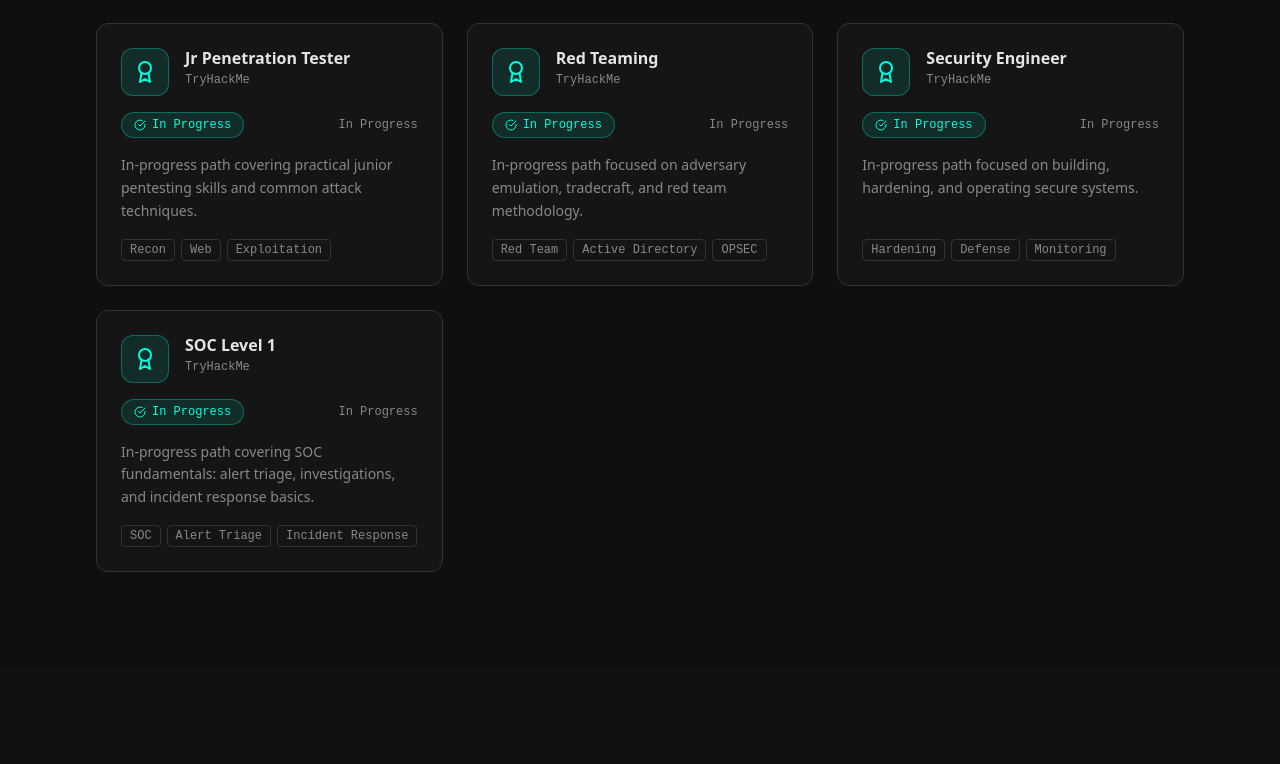
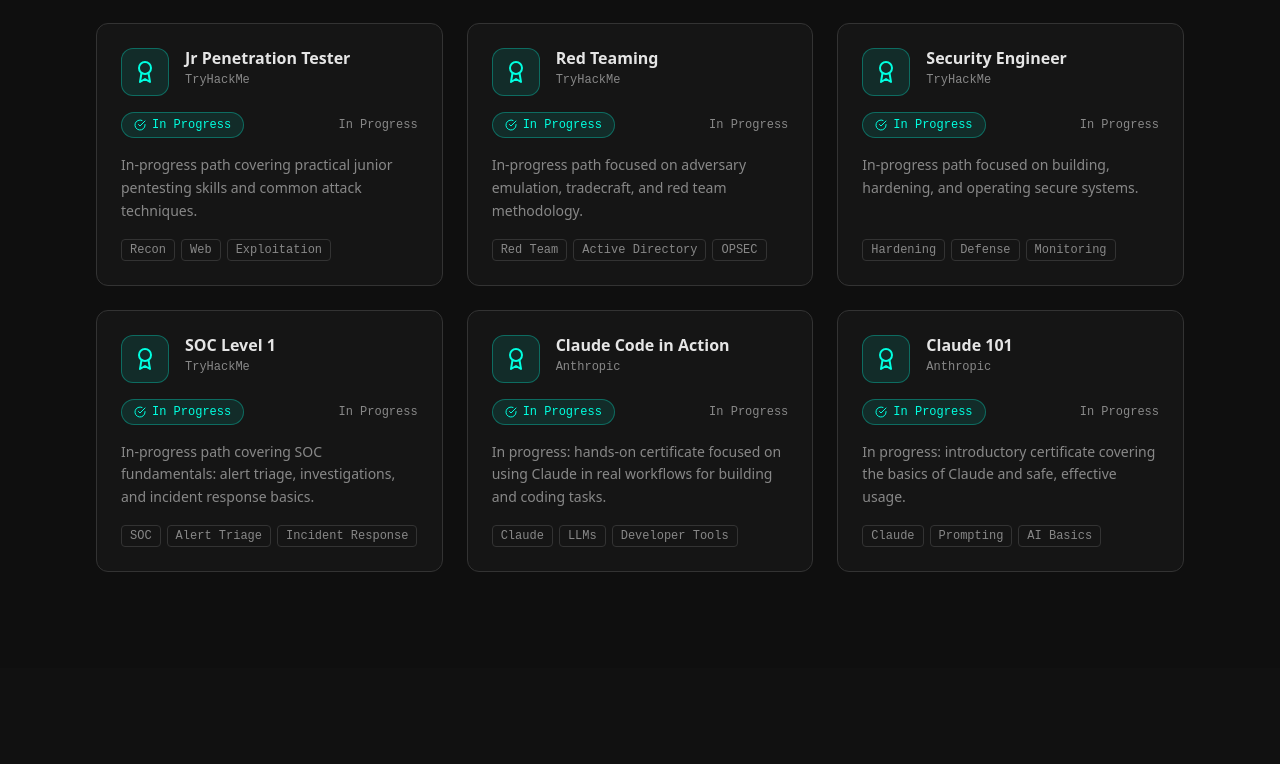
Before and after one commit to Hb6hh/Hb6hh.github.io, a Next.js app: page / in a window 1280 px wide. Shown: the part 2937-3701 px from the top of the page. Built offline with nearby package versions, Linux system fonts and the light colour scheme.

Commit message:
Update issuer and add new certifications

```diff
--- a/components/cv/CertificationsSection.tsx
+++ b/components/cv/CertificationsSection.tsx
@@ -31,7 +31,7 @@
 
 {
   name: "Fundamentals of Programming & Problem Solving",
-  issuer: "TryHackMe",
+  issuer: "codezilla",
   date: "In Progress",
   status: "In Progress",
   color: "text-accent",
@@ -82,6 +82,30 @@
   bg: "bg-accent/10 border-accent/30",
   description: "In-progress path covering SOC fundamentals: alert triage, investigations, and incident response basics.",
   skills: ["SOC", "Alert Triage", "Incident Response"],
+  link: "#",
+},
+  {
+  name: "Claude Code in Action",
+  issuer: "Anthropic",
+  date: "In Progress",
+  status: "In Progress",
+  color: "text-accent",
+  bg: "bg-accent/10 border-accent/30",
+  description:
+    "In progress: hands-on certificate focused on using Claude in real workflows for building and coding tasks.",
+  skills: ["Claude", "LLMs", "Developer Tools"],
+  link: "#",
+},
+{
+  name: "Claude 101",
+  issuer: "Anthropic",
+  date: "In Progress",
+  status: "In Progress",
+  color: "text-accent",
+  bg: "bg-accent/10 border-accent/30",
+  description:
+    "In progress: introductory certificate covering the basics of Claude and safe, effective usage.",
+  skills: ["Claude", "Prompting", "AI Basics"],
   link: "#",
 },
 ];
```
